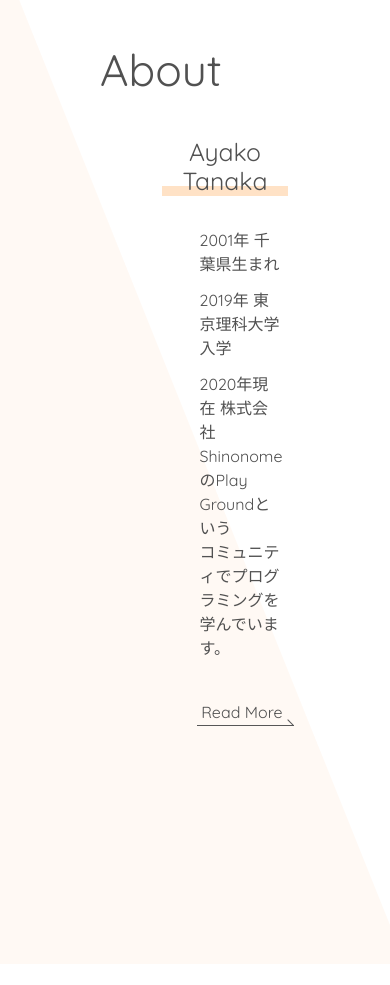
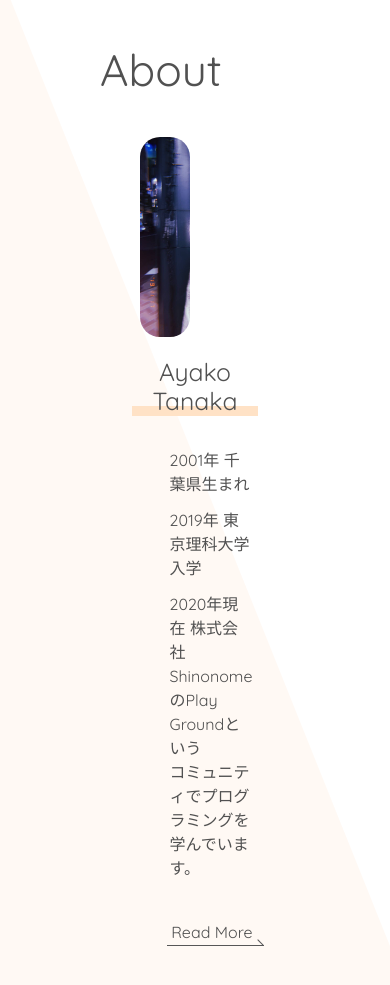
Before and after one commit to ayakotanaka0224/portfolio, a Vue app: page / in a window 390 px wide. Shown: the part 1000-1985 px from the top of the page. Before the commit the page ends 1964 px from the top, so only its background shows below. Built offline with nearby package versions, Linux system fonts and the light colour scheme; the HTML template or start-up script is replaced by a standard one.

Commit message:
レスポンシブ対応

```diff
--- a/src/Top.vue
+++ b/src/Top.vue
@@ -91,6 +91,7 @@
       display: flex;
       justify-content: center;
       align-items: center;
+      flex-wrap: wrap;
       margin: 40px;
       .picture {
         height: 200px;
@@ -128,4 +129,10 @@
     }
   }
 }
+@media screen and (max-width: 991px) {
+  .picture {
+    margin-right: 0;
+    margin-bottom: 20px;
+  }
+}
 </style>
```
